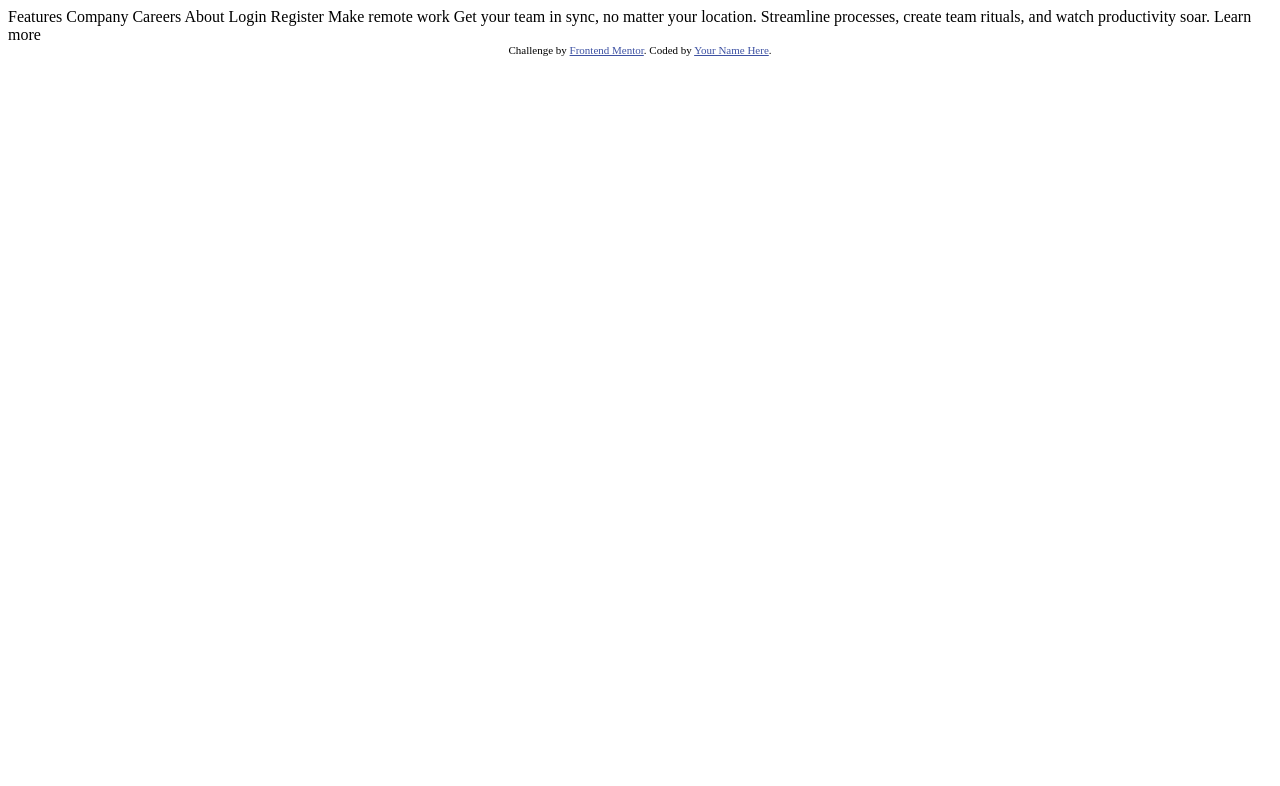
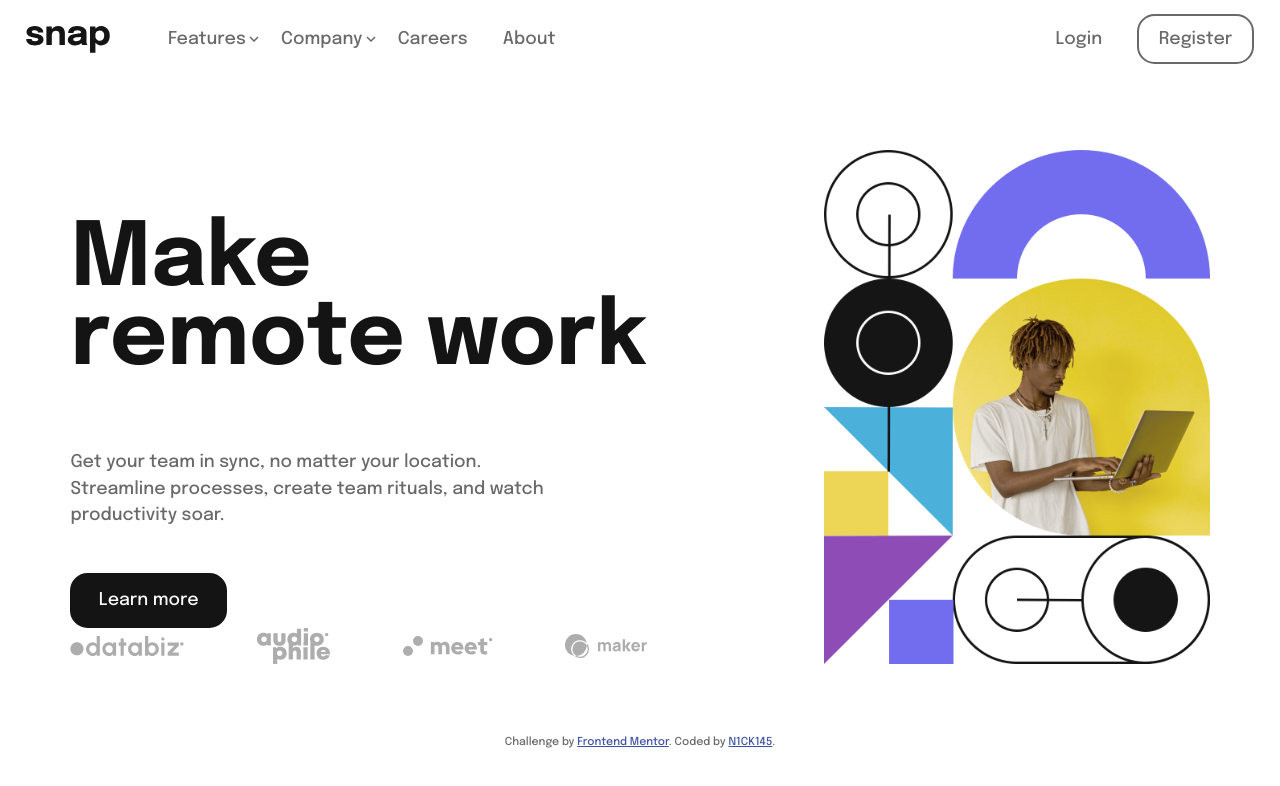
Before and after one commit to N1CK145/frontend-challanges, a plain HTML site: page 003_intro-section-with-dropdown-navigation/index.html in a window 1280 px wide. Drawn offline with Linux system fonts and the light colour scheme.

Commit message:
Finished desktop

```diff
--- a/003_intro-section-with-dropdown-navigation/index.html
+++ b/003_intro-section-with-dropdown-navigation/index.html
@@ -1,39 +1,124 @@
 <!DOCTYPE html>
 <html lang="en">
   <head>
-  <meta charset="UTF-8">
-  <meta name="viewport" content="width=device-width, initial-scale=1.0"> <!-- displays site properly based on user's device -->
+    <meta charset="UTF-8" />
+    <meta name="viewport" content="width=device-width, initial-scale=1.0" />
+    <!-- displays site properly based on user's device -->
 
-  <link rel="icon" type="image/png" sizes="32x32" href="./images/favicon-32x32.png">
+    <link
+      rel="icon"
+      type="image/png"
+      sizes="32x32"
+      href="./images/favicon-32x32.png"
+    />
+
+    <link rel="preconnect" href="https://fonts.googleapis.com" />
+    <link rel="preconnect" href="https://fonts.gstatic.com" crossorigin />
+    <link
+      href="https://fonts.googleapis.com/css2?family=Epilogue:wght@500;700&display=swap"
+      rel="stylesheet"
+    />
+
+    <link rel="stylesheet" href="style.css" />
 
     <title>Frontend Mentor | Intro section with dropdown navigation</title>
+  </head>
 
-  <!-- Feel free to remove these styles or customise in your own stylesheet 👍 -->
-  <style>
-    .attribution { font-size: 11px; text-align: center; }
-    .attribution a { color: hsl(228, 45%, 44%); }
-  </style>
-</head>
   <body>
+    <header class="main-header flex">
+      <div class="flex">
+        <div class="logo">
+          <img src="./images/logo.svg" alt="logo" />
+        </div>
 
-  Features
-  Company
-  Careers
-  About
+        <nav>
+          <ul class="navigation flex">
+            <li class="nav-item">
+              <div class="dropdown">
+                <a class="navigation-link" href="#features">Features</a>
+                <div class="dropdown-content">
+                  <p class="dropdown-link">
+                    <img class="icon" src="./images/icon-todo.svg" />
+                    Todo List
+                  </p>
+                  <p class="dropdown-link">
+                    <img class="icon" src="./images/icon-calendar.svg" />
+                    Calendar
+                  </p>
+                  <p class="dropdown-link">
+                    <img class="icon" src="./images/icon-reminders.svg" />
+                    Reminders
+                  </p>
+                  <p class="dropdown-link">
+                    <img class="icon" src="./images/icon-planning.svg" />
+                    Planning
+                  </p>
+                </div>
+              </div>
+            </li>
+            <li class="nav-item">
+              <div class="dropdown">
+                <a class="navigation-link" href="#company">Company</a>
+                <div class="dropdown-content">
+                  <p class="dropdown-link">History</p>
+                  <p class="dropdown-link">Our Team</p>
+                  <p class="dropdown-link">Blog</p>
+                </div>
+              </div>
+            </li>
+            <li class="nav-item">
+              <a class="navigation-link" href="#careers">Careers</a>
+            </li>
+            <li class="nav-item">
+              <a class="navigation-link" href="#about">About</a>
+            </li>
+          </ul>
+        </nav>
+      </div>
 
-  Login
-  Register
+      <nav>
+        <ul class="navigation flex">
+          <li class="nav-item">
+            <a href="#login" class="navigation-link login">Login</a>
+          </li>
+          <li class="nav-item">
+            <a href="#register" class="navigation-link register">Register</a>
+          </li>
+        </ul>
+      </nav>
+    </header>
 
-  Make remote work
+    <main class="main-content wrapper">
+      <div class="content">
+        <div>
+          <h1>Make<br />remote work</h1>
 
-  Get your team in sync, no matter your location. Streamline processes,
-  create team rituals, and watch productivity soar.
+          <p class="description">
+            Get your team in sync, no matter your location. Streamline
+            processes, create team rituals, and watch productivity soar.
+          </p>
 
-  Learn more
+          <button class="button">Learn more</button>
+        </div>
+
+        <div class="clients flex">
+          <img src="./images/client-databiz.svg" alt="databiz" />
+          <img src="./images/client-audiophile.svg" alt="audiophile" />
+          <img src="./images/client-meet.svg" alt="meet" />
+          <img src="./images/client-maker.svg" alt="maker" />
+        </div>
+      </div>
+
+      <div class="main-image">
+        <img src="./images/image-hero-desktop.png" />
+      </div>
+    </main>
 
     <div class="attribution">
-    Challenge by <a href="https://www.frontendmentor.io?ref=challenge" target="_blank">Frontend Mentor</a>.
-    Coded by <a href="#">Your Name Here</a>.
+      Challenge by
+      <a href="https://www.frontendmentor.io?ref=challenge" target="_blank"
+        >Frontend Mentor</a
+      >. Coded by <a href="#">N1CK145</a>.
     </div>
   </body>
 </html>
--- /dev/null
+++ b/003_intro-section-with-dropdown-navigation/style.css
@@ -0,0 +1,247 @@
+:root {
+  --clr-backround: hsl(0, 0%, 98%);
+
+  --clr-primary-400: hsl(0, 0%, 41%);
+  --clr-primary-100: hsl(0, 0%, 8%);
+
+  --ff-primary: "Epilogue";
+
+  font-family: var(--ff-primary, 400);
+  color: var(--clr-primary-400);
+  font-size: 1.1rem;
+}
+
+.attribution {
+  font-size: 11px;
+  text-align: center;
+}
+.attribution a {
+  color: hsl(228, 45%, 44%);
+}
+
+/* RESET */
+
+/*
+  1. Use a more-intuitive box-sizing model.
+*/
+*,
+*::before,
+*::after {
+  box-sizing: border-box;
+}
+/*
+    2. Remove default margin
+  */
+* {
+  margin: 0;
+}
+/*
+    Typographic tweaks!
+    3. Add accessible line-height
+    4. Improve text rendering
+  */
+body {
+  line-height: 1.5;
+  -webkit-font-smoothing: antialiased;
+}
+/*
+    5. Improve media defaults
+  */
+img,
+picture,
+video,
+canvas,
+svg {
+  display: block;
+  max-width: 100%;
+}
+/*
+    6. Remove built-in form typography styles
+  */
+input,
+button,
+textarea,
+select {
+  font: inherit;
+}
+/*
+    7. Avoid text overflows
+  */
+p,
+h1,
+h2,
+h3,
+h4,
+h5,
+h6 {
+  overflow-wrap: break-word;
+}
+/*
+    8. Create a root stacking context
+  */
+#root,
+#__next {
+  isolation: isolate;
+}
+
+/*
+
+       UTILITIES
+
+*/
+
+.flex {
+  display: flex;
+  gap: var(--gap, 1rem);
+}
+
+/*
+
+       MAIN HEADER
+
+*/
+
+.main-header {
+  padding: 1.5rem;
+  justify-content: space-between;
+}
+
+.navigation {
+  list-style-type: none;
+  --gap: 2rem;
+}
+
+.navigation-link {
+  text-decoration: none;
+  position: relative;
+  color: var(--clr-primary-400);
+}
+
+.dropdown {
+  position: relative;
+  display: inline-block;
+}
+
+.dropdown > .navigation-link::after {
+  position: absolute;
+  display: inline-block;
+  content: "";
+
+  aspect-ratio: 1;
+  height: 1em;
+
+  top: 30%;
+  margin-left: 0.2em;
+
+  background: transparent url("./images/icon-arrow-down.svg") no-repeat;
+}
+
+.dropdown-content {
+  display: none;
+
+  position: absolute;
+
+  z-index: 1;
+  /* min-width: 6em; */
+  width: max-content;
+  background-color: var(--clr-backround);
+  box-shadow: 0px 8px 16px 0px rgba(0, 0, 0, 0.2);
+
+  padding: 1rem;
+  border-radius: 1rem;
+}
+
+.dropdown:hover .dropdown-content {
+  display: block;
+}
+
+.dropdown:hover .navigation-link::after {
+  background: transparent url("./images/icon-arrow-up.svg") no-repeat;
+}
+
+.register {
+  padding: 0.8em 1.1em;
+  border-style: solid;
+  border-width: 2px;
+  border-radius: 1em;
+  border-color: var(--clr-primary-400);
+}
+
+.nav-item {
+  list-style-type: none;
+  display: block;
+}
+
+.dropdown-link {
+  display: flex;
+  align-items: center;
+  justify-content: flex-start;
+  margin-block: 0.5rem;
+  gap: 0.5em;
+}
+
+.icon {
+  display: inline-block;
+  width: 1em;
+  aspect-ratio: 1;
+}
+
+/*
+
+       MAIN-CONTENT
+
+*/
+
+.wrapper {
+  padding: 4rem;
+}
+
+.main-content {
+  display: grid;
+  grid-template-columns: 3fr 2fr;
+  gap: 10rem;
+  position: relative;
+}
+
+.content {
+  display: flex;
+  flex-direction: column;
+  justify-content: space-between;
+}
+
+h1 {
+  color: var(--clr-primary-100);
+  font-size: 5rem;
+  font-weight: 700;
+  line-height: 90%;
+  margin-block: 4rem;
+}
+
+.description {
+  max-width: 50ch;
+  margin-bottom: 2.5rem;
+}
+
+.button {
+  background-color: var(--clr-primary-100);
+  color: var(--clr-backround);
+  padding: 0.7rem 1.5rem;
+  border-radius: 1rem;
+  border-width: 2px;
+  border-style: solid;
+  border-color: var(--clr-primary-100);
+}
+
+.clients {
+  justify-content: space-between;
+  align-items: center;
+}
+
+a:hover,
+.button:hover {
+  color: var(--clr-primary-100);
+}
+
+.button:hover {
+  background-color: var(--clr-backround);
+}
```
Lines whose indentation alone changed are shown as unchanged.
